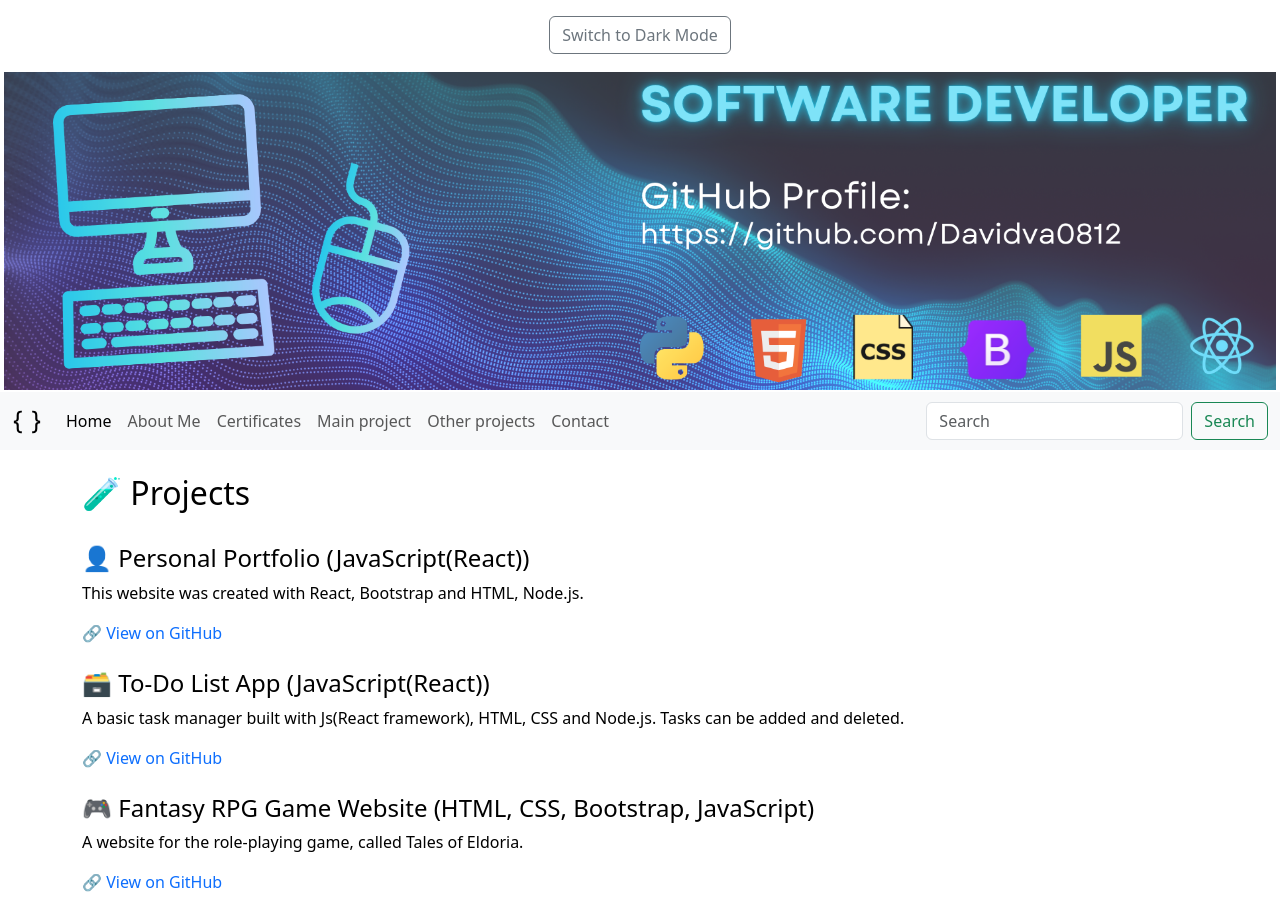
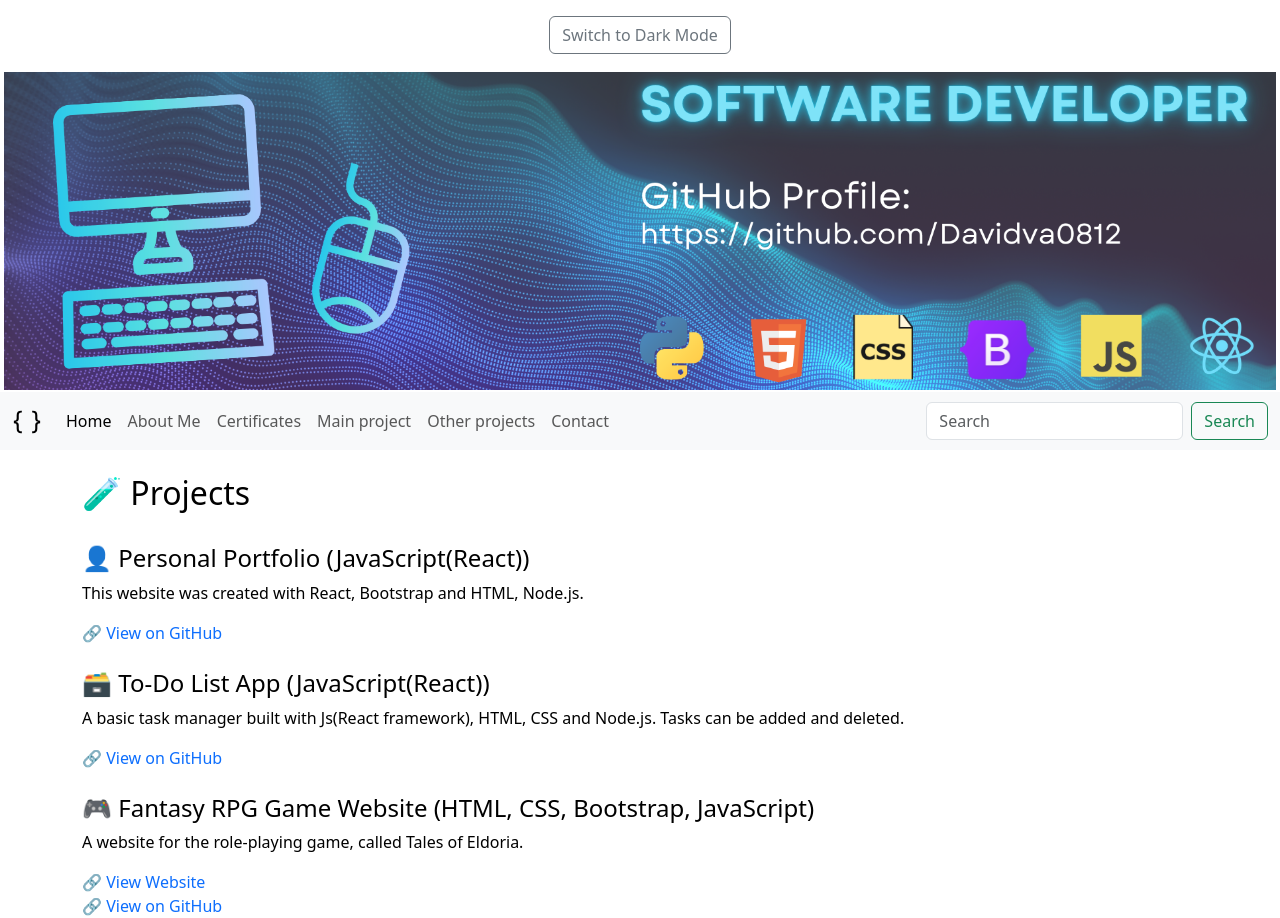
Before and after one commit to Davidva0812/Personal-portfolio, a React (Create React App) app: page /projects in a window 1280 px wide. Shown: the top 918 px of the page. Built offline with nearby package versions, Linux system fonts and the light colour scheme.

Commit message:
second commit

```diff
--- a/src/pages/Projects.jsx
+++ b/src/pages/Projects.jsx
@@ -26,6 +26,10 @@
         <h4>🎮 Fantasy RPG Game Website (HTML, CSS, Bootstrap, JavaScript)</h4>
         <p>A website for the role-playing game, called Tales of Eldoria.</p>
         <a href="https://davidva0812.github.io/Fantasy-website/" target="_blank" rel="noreferrer">
+          🔗 View Website
+        </a>
+        <br />
+        <a href="https://github.com/Davidva0812/Fantasy-website" target="_blank" rel="noreferrer">
           🔗 View on GitHub
         </a>
       </div>
```
Also changed, not shown: 1 other file (tests, documents, lock files or other folders).
